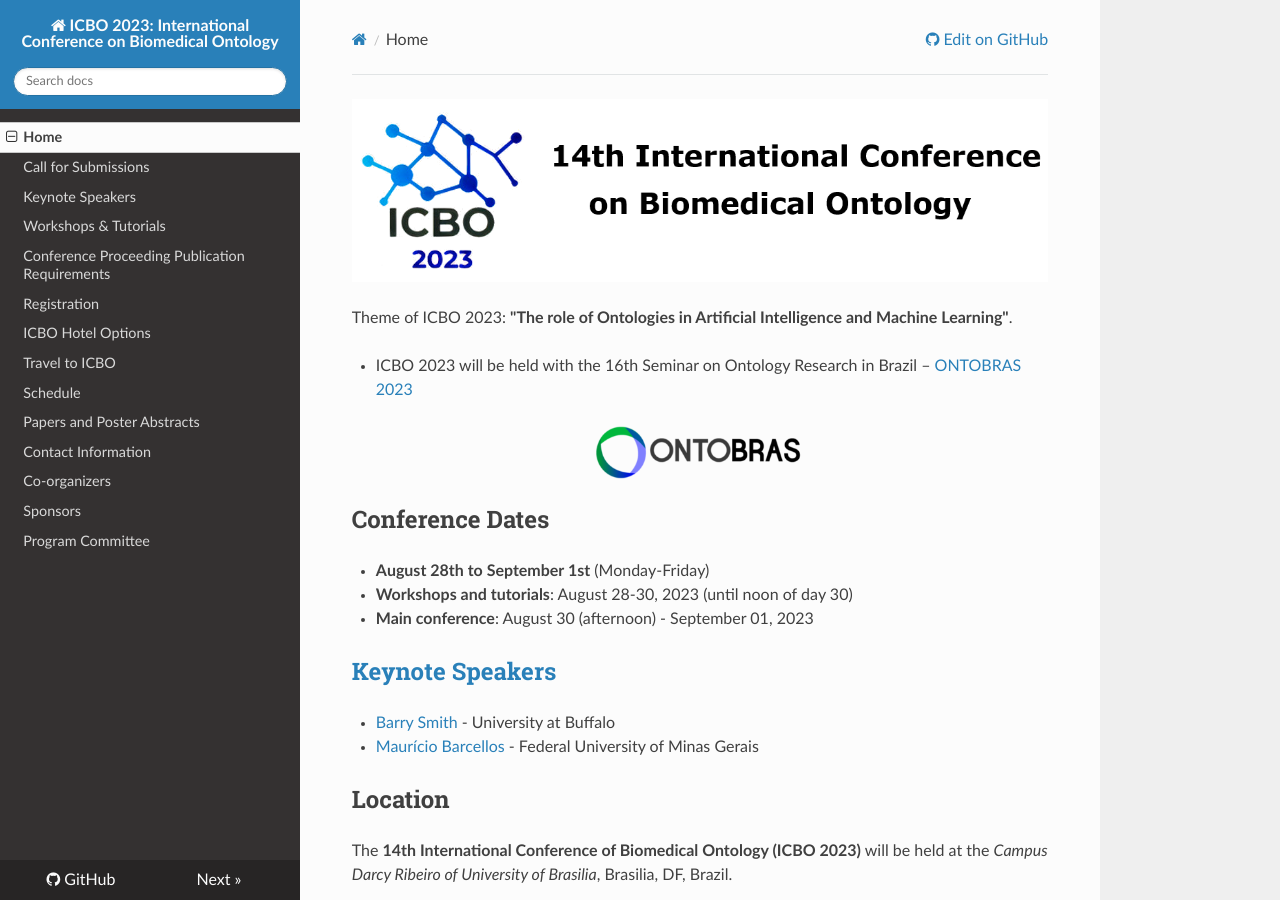
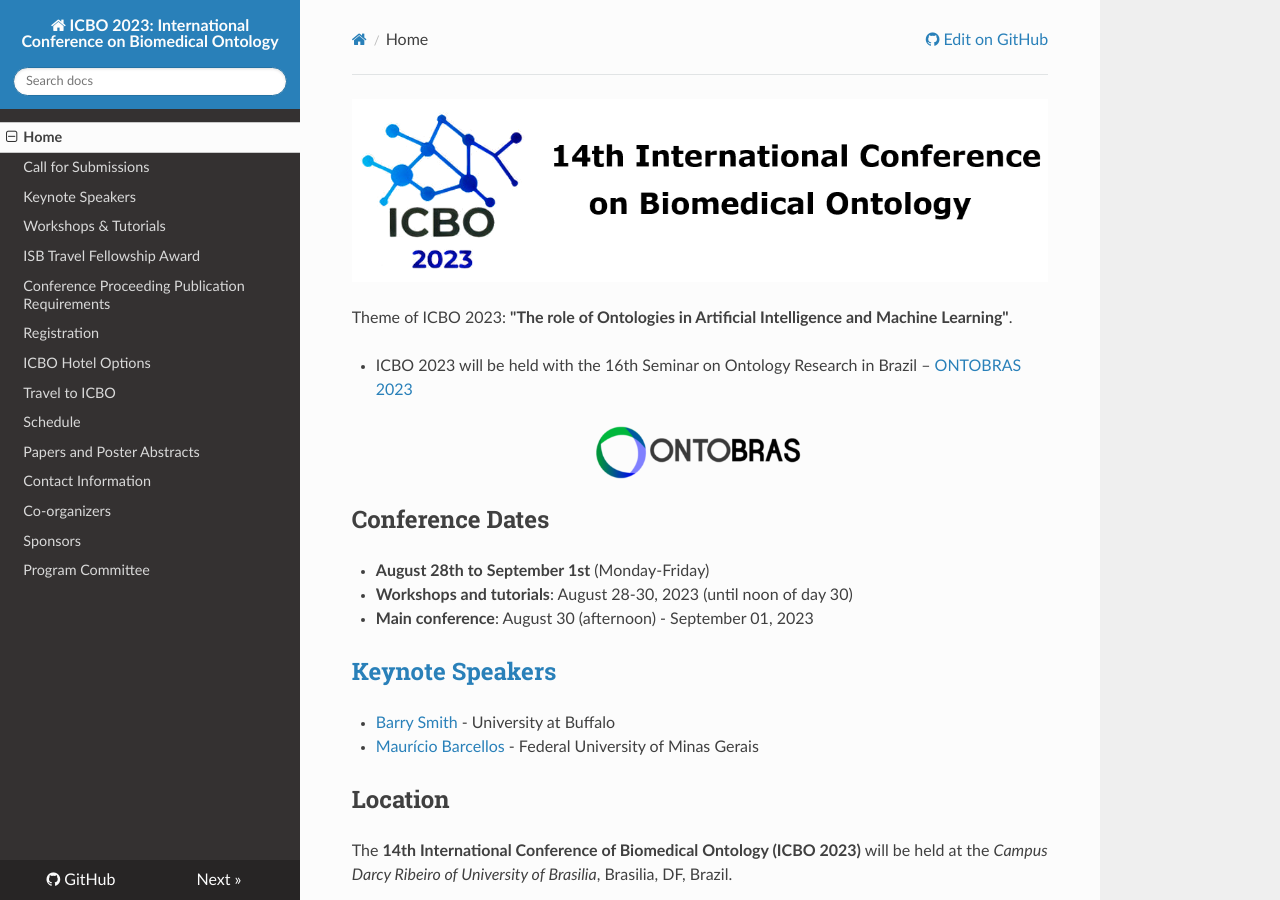
Before and after one commit to ICBO-conference/icbo2023, an MkDocs documentation site: the page built from docs/index.md, in a window 1280 px wide and 900 px high. Built offline with MkDocs 1.6.1, drawn with Linux system fonts in a browser that asks for light colours; nearby versions of some CDN libraries.

Commit message:
Update mkdocs.yml

```diff
--- a/mkdocs.yml
+++ b/mkdocs.yml
@@ -10,6 +10,7 @@
   - Keynote Speakers: keynote-speakers.md
   # - Journal of Biomedical Semantics ICBO Thematic Series: submit-jbms-icbo.md # uncomment to see page on website
   - Workshops & Tutorials: workshops-and-tutorials.md
+  - ISB Travel Fellowship Award: isb_travel.md
   - Conference Proceeding Publication Requirements: proceeding-publication-requirements.md
   - Registration: icbo-registration.md
   - ICBO Hotel Options: icbo-hotels.md
```
